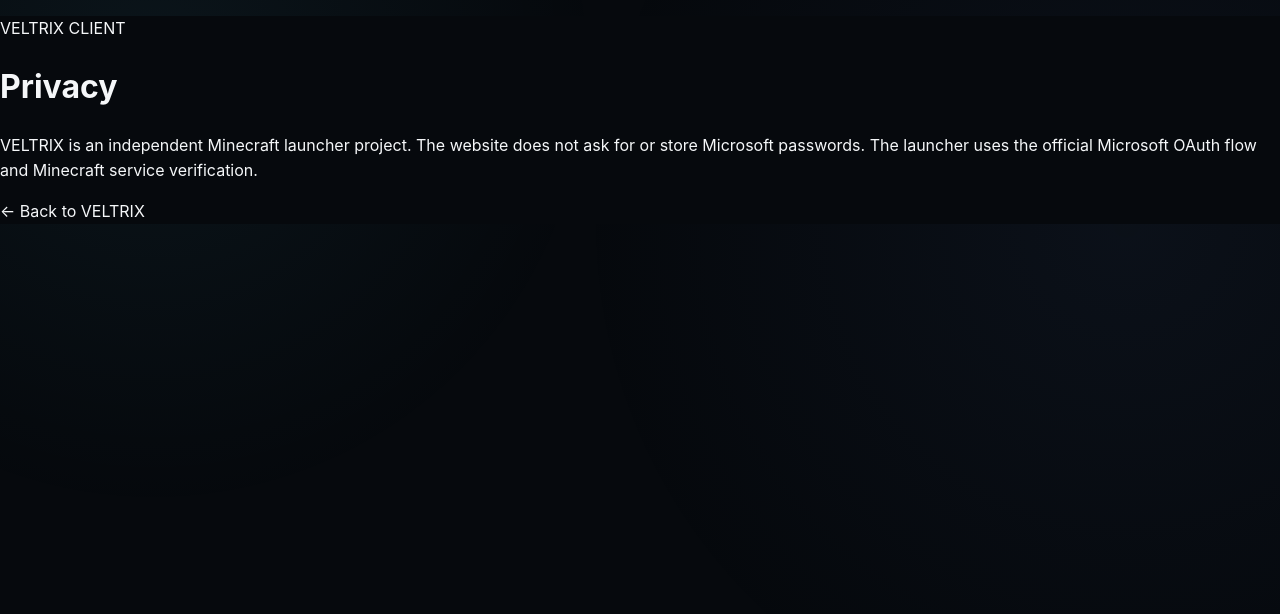
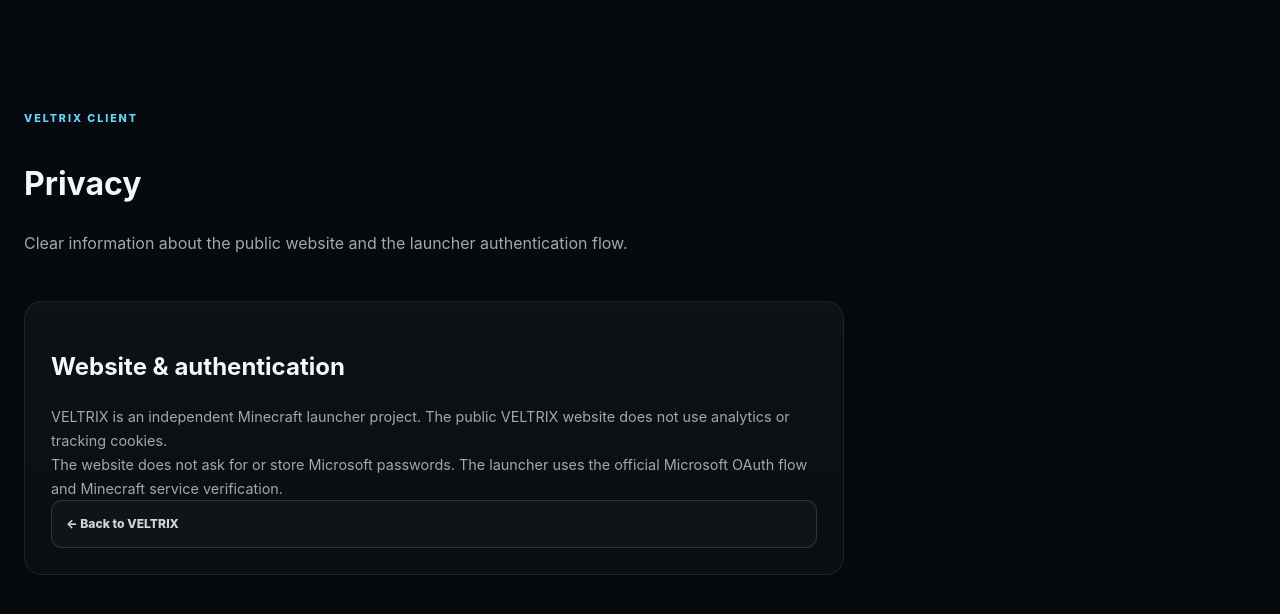
Before and after one commit to GxCracks/veltrix-client, a plain HTML site: page privacy.html in a window 1280 px wide. Drawn offline with Linux system fonts and the light colour scheme.

Commit message:
fix: clarify privacy analytics disclosure

```diff
--- a/privacy.html
+++ b/privacy.html
@@ -3,16 +3,28 @@
 <head>
   <meta charset="utf-8">
   <meta name="viewport" content="width=device-width,initial-scale=1">
+  <meta name="description" content="Privacy information for the VELTRIX Client public website and launcher authentication flow.">
+  <meta name="theme-color" content="#06090d">
   <title>VELTRIX Client — Privacy</title>
   <link rel="icon" href="assets/favicon.png">
-  <link rel="stylesheet" href="style.css?v=9">
+  <link rel="stylesheet" href="style.css?v=12">
 </head>
 <body>
-  <main class="privacy-page">
-    <p class="tag">VELTRIX CLIENT</p>
-    <h1>Privacy</h1>
-    <p>VELTRIX is an independent Minecraft launcher project. The website does not ask for or store Microsoft passwords. The launcher uses the official Microsoft OAuth flow and Minecraft service verification.</p>
-    <p><a href="index.html">← Back to VELTRIX</a></p>
+  <main class="section">
+    <div class="shell">
+      <div class="section-heading left">
+        <span class="section-kicker">VELTRIX Client</span>
+        <h1>Privacy</h1>
+        <p>Clear information about the public website and the launcher authentication flow.</p>
+      </div>
+
+      <article class="why-card" style="max-width:820px;min-height:0">
+        <h2>Website &amp; authentication</h2>
+        <p>VELTRIX is an independent Minecraft launcher project. The public VELTRIX website does not use analytics or tracking cookies.</p>
+        <p>The website does not ask for or store Microsoft passwords. The launcher uses the official Microsoft OAuth flow and Minecraft service verification.</p>
+        <p><a class="download-support" href="index.html">← Back to VELTRIX</a></p>
+      </article>
+    </div>
   </main>
 </body>
 </html>
```
